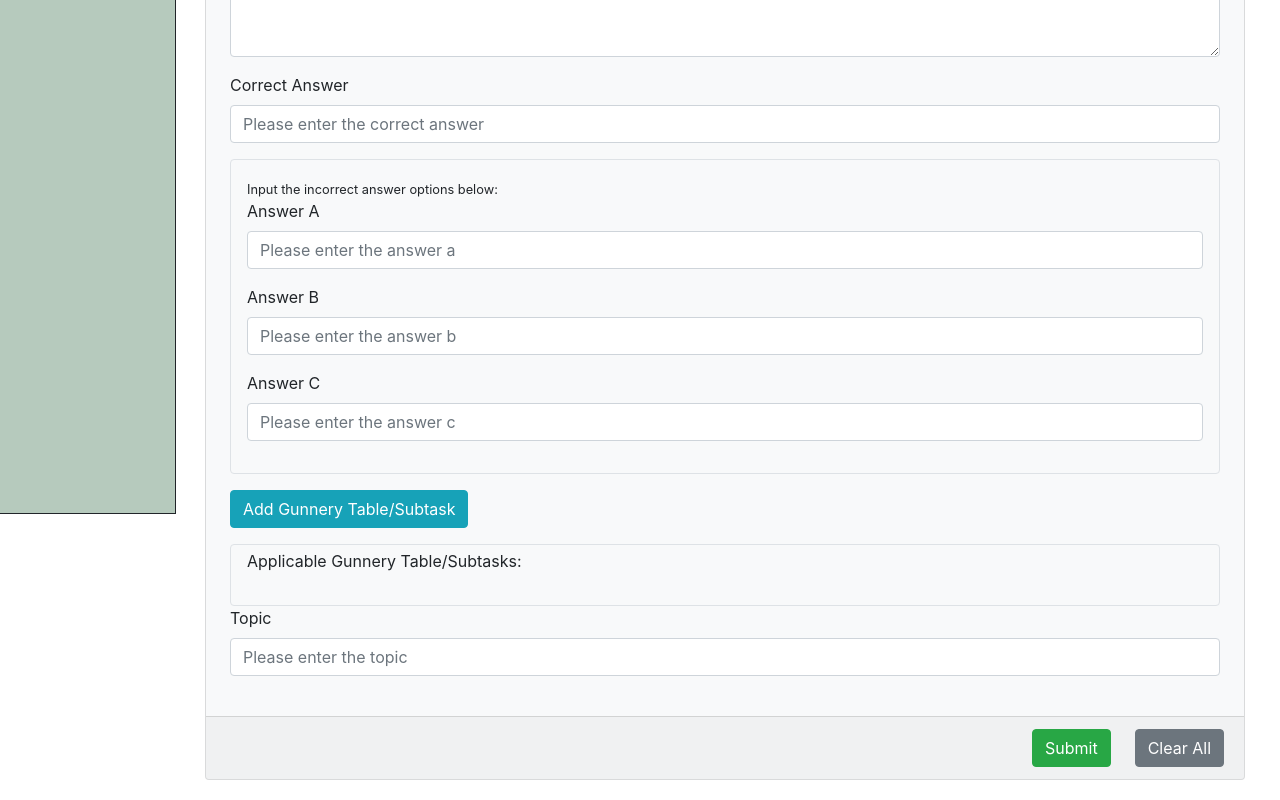
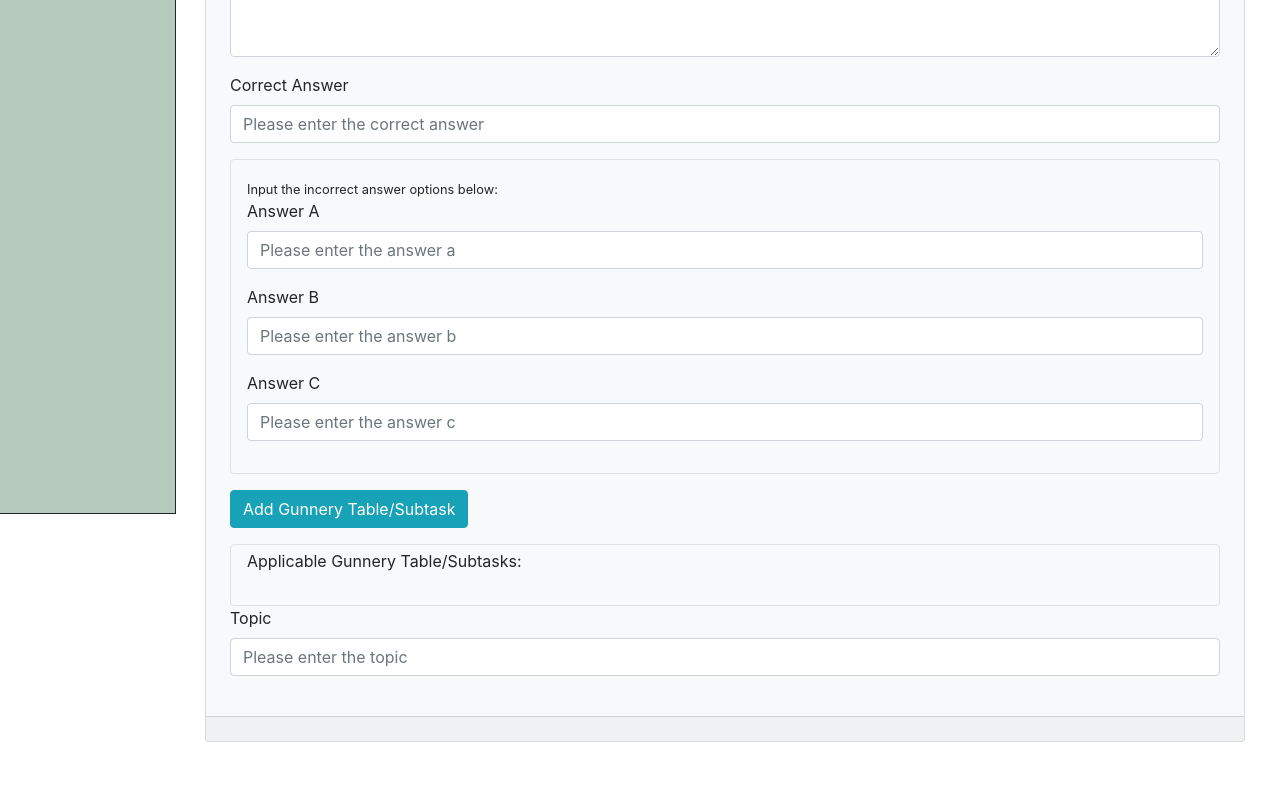
Before and after one commit to Drbaltar/test-vortex, a React (Create React App) app in the folder client/: page /questions/add-patriot in a window 1280 px wide. Shown: the part 337-1137 px from the top of the page. After the commit the page ends 1099 px from the top, so only its background shows below. Built offline with nearby package versions, Linux system fonts and the light colour scheme.

Commit message:
Added Delete Button

```diff
--- a/client/src/App/Components/Questions/Components/DeleteQuestion/DeleteQuestion.js
+++ b/client/src/App/Components/Questions/Components/DeleteQuestion/DeleteQuestion.js
@@ -41,8 +41,8 @@ class DeleteQuestion extends React.Component {
         } else {
             deleteQuestionView = (
                 <SingleQuestionSearch questionType={this.props.questionType}
-                    submitButtonText="Delete" submitEvent={(questionData) => this.deleteQuestion(questionData)}
-                    cancelButtonText="Revert Changes"
+                    deleteEvent={(questionData) => this.deleteQuestion(questionData)}
+                    action='Delete' deleteButtonText='Delete From Library'
                     submissionResponse={this.state.submissionResponse} successAlert={this.state.successAlert}
                     updateSubmissionResponse={(response) => this.updateSubmissionResponse(response)}/>
             )
--- a/client/src/App/Components/Questions/Components/QuestionForm/QuestionForm.js
+++ b/client/src/App/Components/Questions/Components/QuestionForm/QuestionForm.js
@@ -81,6 +81,8 @@ class QuestionForm extends React.Component {
                     this.props.submitEvent(this.state);
                 } else if (event.target.id === 'updateButton') {
                     this.props.updateEvent(this.state);
+                } else if (event.target.id === 'deleteButton') {
+                    this.props.deleteEvent(this.state);
                 }
             }
         }
@@ -232,10 +234,12 @@ class QuestionForm extends React.Component {
                     </div>
                 <div className="card-footer">
                     {updateButton}
-                    <FormButtons submitButtonID={this.props.submitButtonID || "submitButton"}
-                        submitButtonText={this.props.submitButtonText || "Submit"}
-                        cancelButtonID={this.props.cancelButtonID || "clearAllButton"}
-                        cancelButtonText={this.props.cancelButtonText || "Clear All"}
+                    <FormButtons submitButtonID={"submitButton"}
+                        submitButtonText={this.props.submitButtonText}
+                        cancelButtonID={"clearAllButton"}
+                        cancelButtonText={this.props.cancelButtonText}
+                        deleteButtonID={"deleteButton"}
+                        deleteButtonText={this.props.deleteButtonText}
                         clickHandler={(event) => this.handleClickEvent(event)}/>
                 </div>
             </form>
--- a/client/src/App/Components/Questions/Components/SingleQuestionSearch/SingleQuestionSearch.js
+++ b/client/src/App/Components/Questions/Components/SingleQuestionSearch/SingleQuestionSearch.js
@@ -94,7 +94,7 @@ class SingleQuestionSearch extends React.Component {
         if (!this.state.detailedView) {
             questionSearchView = (
                 <form className="card bg-light" noValidate>
-                    <h1 className="card-header">{`${this.props.submitButtonText} Existing Question (${this.props.questionType})`}</h1>
+                    <h1 className="card-header">{`${this.props.action} Existing Question (${this.props.questionType})`}</h1>
                     <label className="pt-3 pl-3" htmlFor={"searchInput"}>Question ID</label>
                     <div className="form-group ml-3 mr-3">
                         <div className="row">
@@ -121,7 +121,9 @@ class SingleQuestionSearch extends React.Component {
                     <QuestionForm title="Question Details" data={this.state.searchResults}
                         submitButtonText={this.props.submitButtonText}
                         submitEvent={(questionData) => this.props.submitEvent(questionData)}
-                        cancelButtonText={this.props.cancelButtonText}/>
+                        cancelButtonText={this.props.cancelButtonText}
+                        deleteButtonText={this.props.deleteButtonText}
+                        deleteEvent={(questionData) => this.props.deleteEvent(questionData)}/>
                 </div>
             )
         }
```
